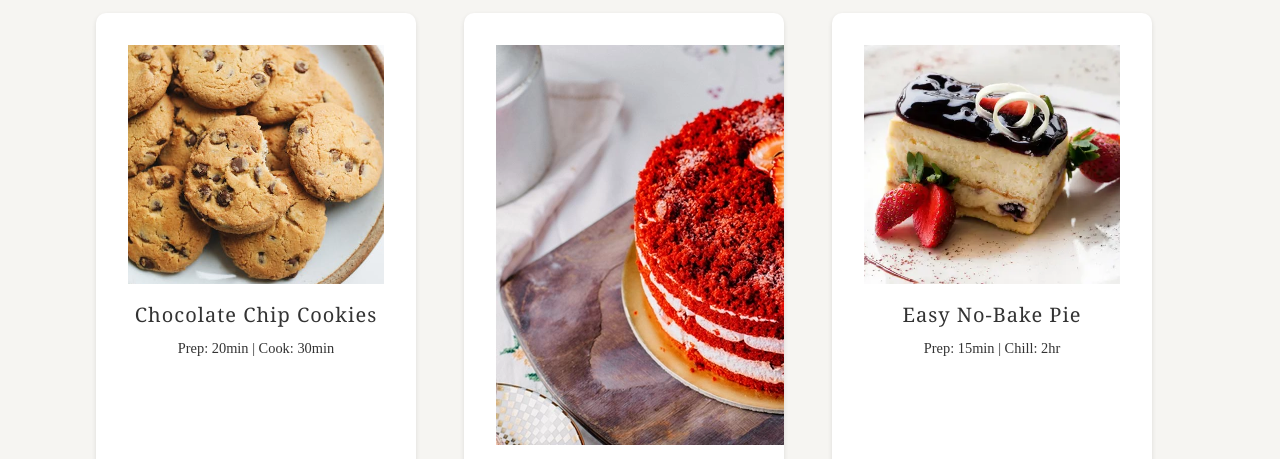
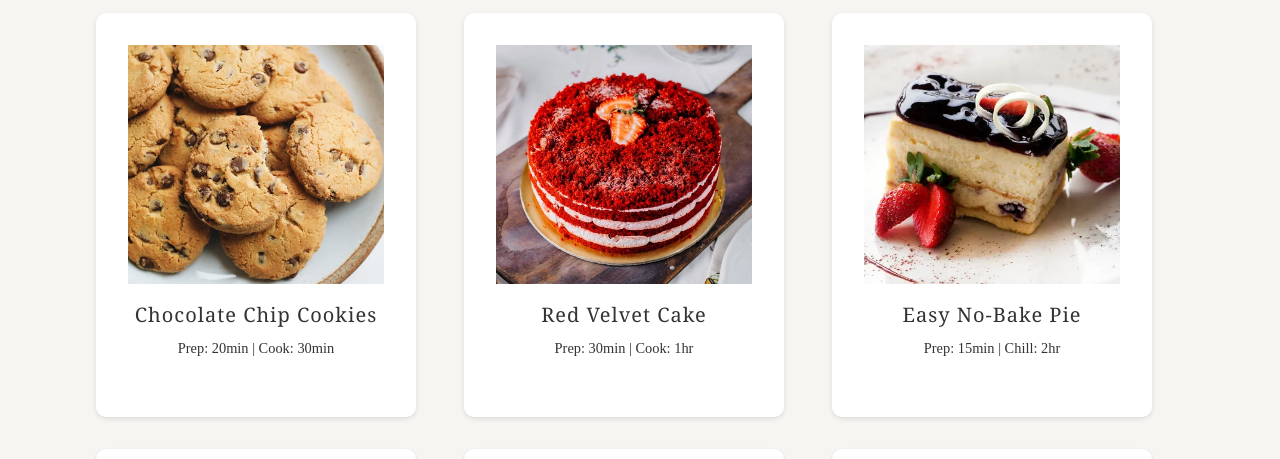
Before and after one commit to maab-osman/Baking-Blog-Website, a plain HTML site: page recipes.html in a window 1280 px wide. Shown: the part 331-790 px from the top of the page. Drawn offline with Linux system fonts and the light colour scheme; a web font is replaced by a local one.

Commit message:
Update recipes.html

```diff
--- a/recipes.html
+++ b/recipes.html
@@ -73,7 +73,7 @@
           <!-- Recipe 2 -->
           <div class="recipe-card">
             <div class="recipe-header">
-              <img src="./assets/red-velvet-final2.webp" alt="A layered red velvet cake on a wooden board class="recipe-img">
+              <img src="./assets/red-velvet-final2.webp" alt="A layered red velvet cake on a wooden board" class="recipe-img">
               <h5>Red Velvet Cake</h5>
               <p>Prep: 30min | Cook: 1hr</p>
             </div>
```
